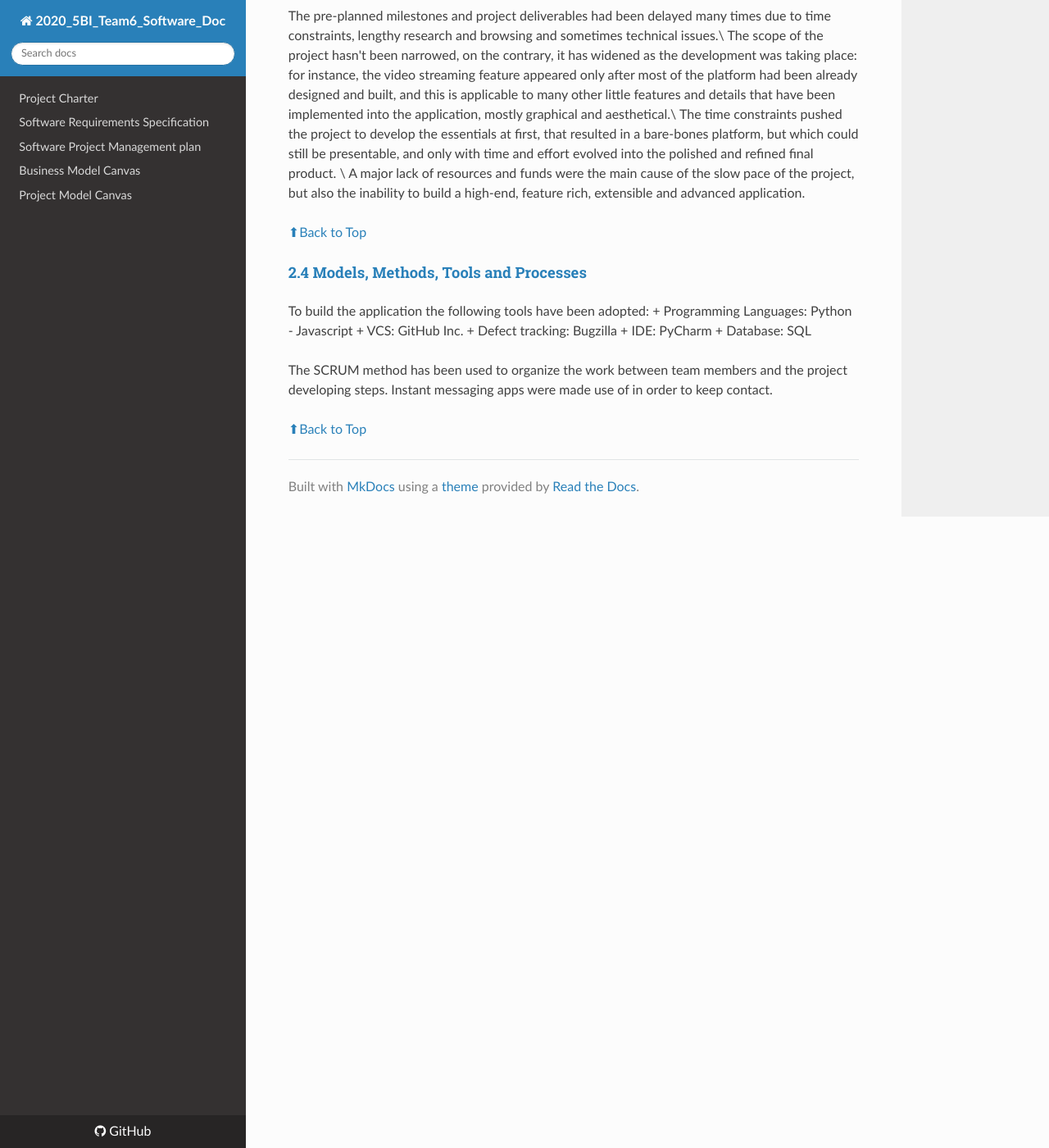
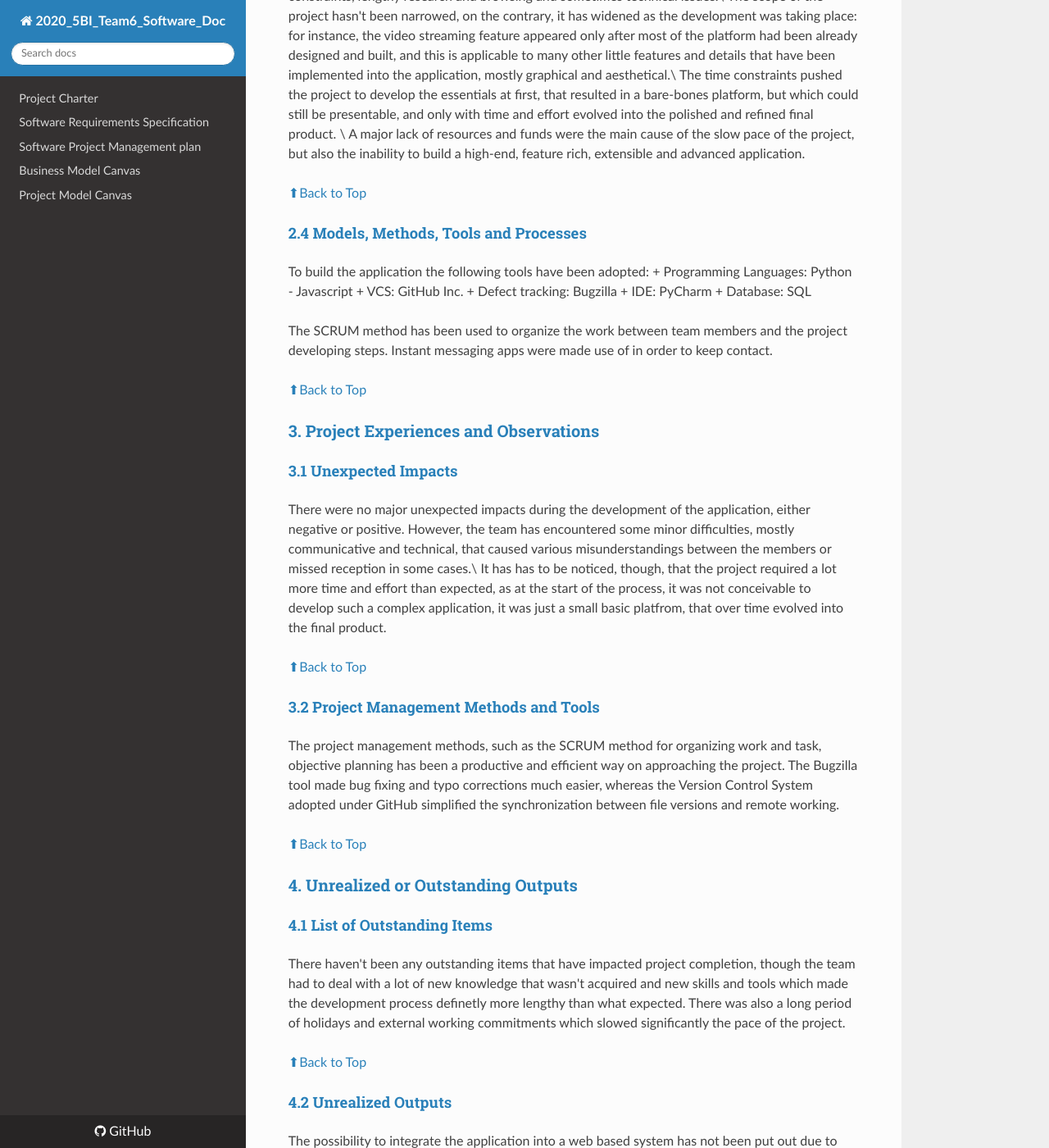
Before and after one commit to KilliKrate/Software-Documentation-G6, an MkDocs documentation site: the page built from docs/Project Closure Report/index.md, in a window 1280 px wide and 1400 px high, scrolled down 3854 px. Shown: the whole window at 82% size. Built offline with MkDocs 1.6.1, drawn with Linux system fonts in a browser that asks for light colours; nearby versions of some CDN libraries; some of the changed text lies outside the part shown.

Commit message:
Added final part of Project Closure Report

```diff
--- a/docs/Project Closure Report/index.md
+++ b/docs/Project Closure Report/index.md
@@ -45,20 +45,18 @@ Group 6 is responsible for developing and maintaining this document.
 >>
 >> [2.4 Models, Methods, Tools and Processes](#24-models-methods-tools-and-processes)
 >
-> [3. Project Experiences / Observations](#project-experiences-observations)
->> [3.1 Unexpected Impacts](#unexpected-impacts)
+> [3. Project Experiences and Observations](#3-project-experiences-and-observations)
+>> [3.1 Unexpected Impacts](#31-unexpected-impacts)
 >>
->> [3.2 Project Management Methods and Tools](#project-management-methods-and-tools)
+>> [3.2 Project Management Methods and Tools](#32-project-management-methods-and-tools)
 >
-> [4. Unrealized / Outstanding Outputs](#unrealized-outstanding-outputs)
->> [4.1 List of Outstanding Items](#list-of-outstanding-items)
+> [4. Unrealized or Outstanding Outputs](#4-unrealized-or-outstanding-outputs)
+>> [4.1 List of Outstanding Items](#41-list-of-outstanding-items)
 >>
->> [4.2 Actions Points Required](#actions-points-required)
->>
->> [4.3 Unrealized Outputs](#unrealized-outputs)
+>> [4.2 Unrealized Outputs](#42-unrealized-outputs)
 >
-> [5. Improvement Recommendations and Comments](#improvement-recommendations-and-comments)
->> [5.1 Suggestions and Improvements](#suggestions-and-improvements)
+> [5. Improvement Recommendations and Comments](#5-improvement-recommendations-and-comments)
+>> [5.1 Suggestions and Improvements](#51-suggestions-and-improvements)
 
 ----------------------------------------
 
@@ -153,3 +151,48 @@ To build the application the following tools have been adopted:
 The SCRUM method has been used to organize the work between team members and the project developing steps. Instant messaging apps were made use of in order to keep contact.
 
 [⬆Back to Top](#table-of-contents)
+
+### [3. Project Experiences and Observations](#3-project-experiences-and-observations)
+
+#### [3.1 Unexpected Impacts](#31-unexpected-impacts)
+
+There were no major unexpected impacts during the development of the application, either negative or positive. However, the team has encountered some minor difficulties, mostly communicative and technical, that caused various misunderstandings between the members or missed reception in some cases.\
+It has has to be noticed, though, that the project required a lot more time and effort than expected,
+as at the start of the process, it was not conceivable to develop such a complex application, it was just a small basic platfrom, that over time evolved into the final product.
+
+[⬆Back to Top](#table-of-contents)
+
+#### [3.2 Project Management Methods and Tools](#32-project-management-methods-and-tools)
+
+The project management methods, such as the SCRUM method for organizing work and task, objective planning has been a productive and efficient way on approaching the project. The Bugzilla tool made bug fixing and typo corrections much easier, whereas the Version Control System adopted under GitHub simplified the synchronization between file versions and remote working.
+
+[⬆Back to Top](#table-of-contents)
+
+### [4. Unrealized or Outstanding Outputs](#4-unrealized-or-outstanding-outputs)
+
+#### [4.1 List of Outstanding Items](#41-list-of-outstanding-items)
+
+There haven't been any outstanding items  that have impacted project completion, though the team had to deal with a lot of new knowledge that wasn't acquired and new skills and tools which made the development process definetly more lengthy than what expected. There was also a long period of holidays and external working commitments which slowed significantly the pace of the project.
+
+[⬆Back to Top](#table-of-contents)
+
+
+#### [4.2 Unrealized Outputs](#42-unrealized-outputs)
+
+The possibility to integrate the application into a web based system has not been put out due to time constraints, but also because the skills and effort required where not met by the team members. Ultimately, this task has been put aside.\
+
+The data storage solution of a hosted database and the usage of frameworks didn't make it in the planning of tools and systems to use for the project because of scarce adapatability to the scale of the platform and the high-demanding nature of these requests.
+
+[⬆Back to Top](#table-of-contents)
+
+### [5. Improvement Recommendations and Comments](#5-improvement-recommendations-and-comments)
+
+#### [5.1 Suggestions and Improvements](#51-suggestions-and-improvements)
+
+On a final note, here is a list of reporting notes on the project that specify all the procedures, techinques, strategies that could have been done better, or improvements to the finished project:
+
++ More time could have been invested in the learning of a framework to facilitate the development and create a more polished product
++ Organization between team members and communication could have been more effective if proper tools had been used, Trello for example.
++ A more in depth documentation and design plan for the application as many details and architectural decisions weren't clear from the start.
+
+[⬆Back to Top](#table-of-contents)
```
